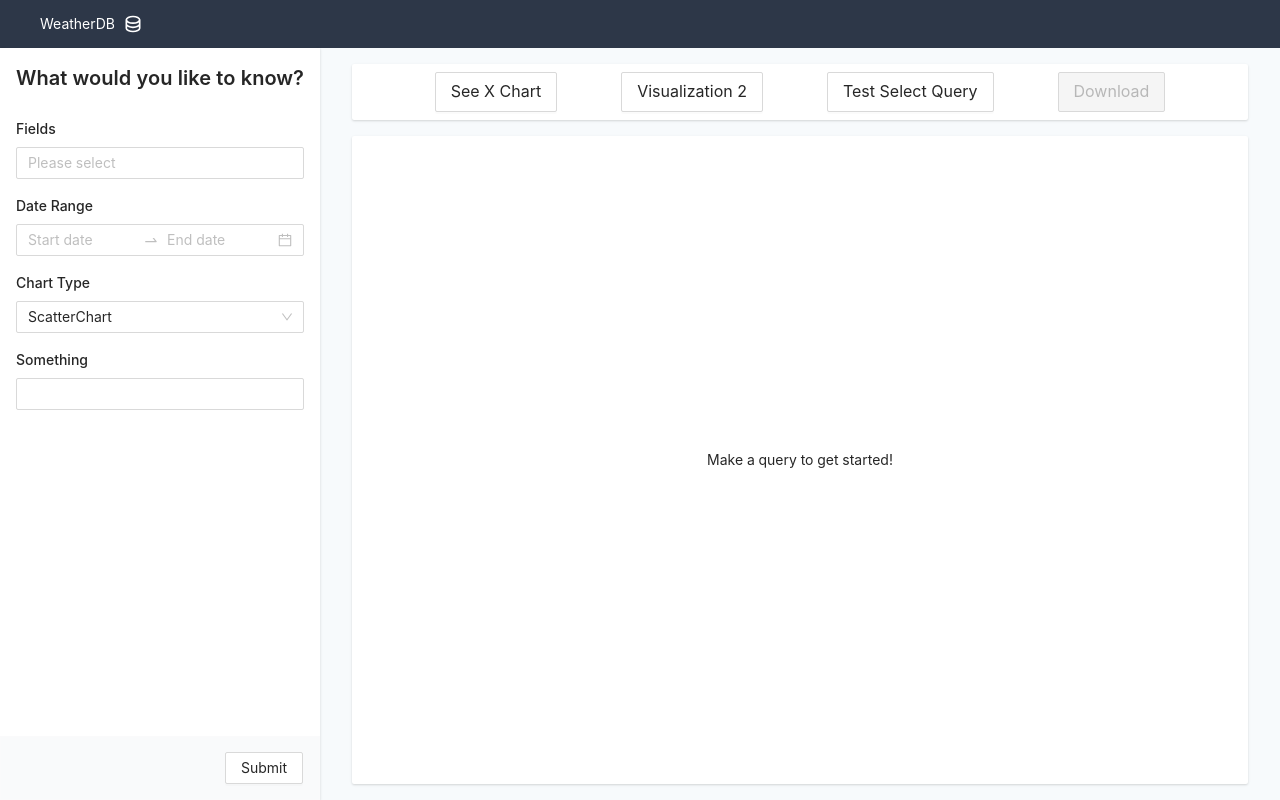
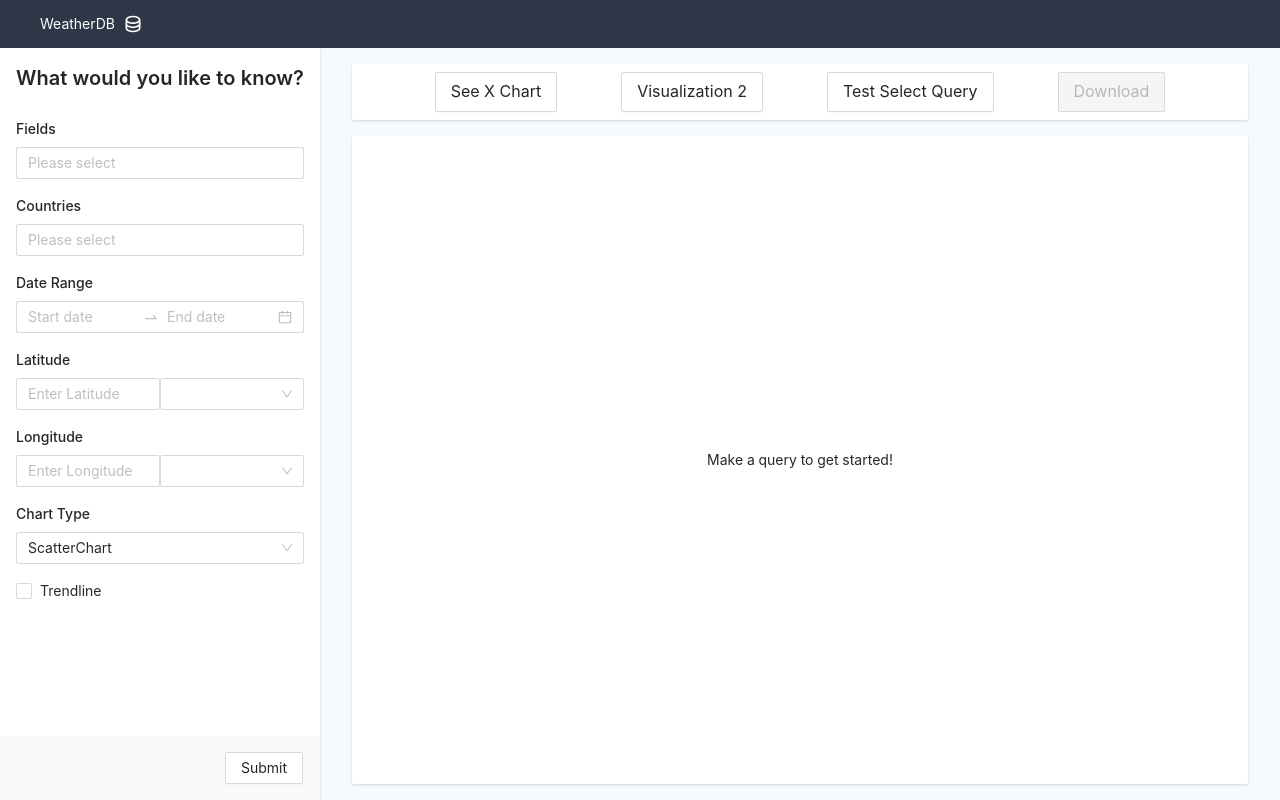
Before and after one commit to georgekolasa/weatherdb, a React (Create React App) app in the folder frontend/: page /query in a window 1280 px wide. Built offline with nearby package versions, Linux system fonts and the light colour scheme.

Commit message:
Added form options for query builder, made test query/chart more elegant

```diff
--- a/frontend/src/components/QueryBuilder/QueryForm.js
+++ b/frontend/src/components/QueryBuilder/QueryForm.js
@@ -1,7 +1,7 @@
 import React from 'react';
-import { Select, Input, Form, Space, DatePicker } from 'antd';
+import { Select, Input, Form, Space, DatePicker, Checkbox } from 'antd';
 import { useStore } from '../../stores';
-import { CHART_TYPES, dbFields } from '../../util/constants';
+import { CHART_TYPES, dbFields, countries } from '../../util/constants';
 import shallow from 'zustand/shallow';
 import './styles/Form.css';
 
@@ -14,10 +14,10 @@ const fakeDatabaseColOptions = Array.from({ length: 5 }, (_, index) => (
 ));
 
 export default function QueryForm() {
-  const { chartConfig, setQueryData } = useStore(
+  const { chartOptions, chartConfig } = useStore(
     (state) => ({
-      setQueryData: state.setQueryData,
       chartConfig: state.chartConfig,
+      chartOptions: state.chartOptions,
     }),
     shallow
   );
@@ -25,7 +25,9 @@ export default function QueryForm() {
   function onSubmit(data) {
     console.log(data);
   }
-
+  function toggleTrendline() {
+    // TODO: implement me
+  }
   function testDateChange(range) {
     if (range && Array.isArray(range)) {
       const from = range[0].format('YYYY-MM-DD');
@@ -57,12 +59,42 @@ export default function QueryForm() {
             {fakeDatabaseColOptions}
           </Select>
         </div>
-
+        <div>
+          <h4>Countries</h4>
+          <Select
+            mode="multiple"
+            // allowClear
+            style={{ width: '100%' }}
+            placeholder="Please select"
+            // value = {}
+            options={countries}
+          >
+          </Select>
+        </div>
         <div>
           <h4>Date Range</h4>
           <RangePicker onChange={testDateChange} />
         </div>
-
+        <Input.Group>
+          <div>
+            <h4>Latitude</h4>
+            <Select style={{width: '50%'}}>
+              <Option value='lessThan'>Less than</Option>
+              <Option value='greaterThan'>Greater than</Option>
+            </Select>
+            <Input style={{width: '50%'}} placeholder='Enter Latitude'/>
+          </div>
+        </Input.Group>
+        <Input.Group>
+          <div>
+            <h4>Longitude</h4>
+            <Select style={{width: '50%'}}>
+              <Option value='lessThan'>Less than</Option>
+              <Option value='greaterThan'>Greater than</Option>
+            </Select>
+            <Input style={{width: '50%'}} placeholder='Enter Longitude'/>
+          </div>
+        </Input.Group>
         <div>
           <h4>Chart Type</h4>
           <Select
@@ -76,8 +108,11 @@ export default function QueryForm() {
         </div>
 
         <div>
-          <h4>Something</h4>
-          <Input />
+          <Checkbox
+            name = "Trendline"
+            onChange={toggleTrendline}>
+              Trendline
+          </Checkbox>
         </div>
       </Space>
     </Form>
--- a/frontend/src/stores/index.js
+++ b/frontend/src/stores/index.js
@@ -6,13 +6,19 @@ export const useStore = create((set) => ({
   // STORE VARIABLES
 
   queryData: null,
-  query: `SELECT LATITUDE, LONGITUDE FROM GARMON.STATION WHERE ROWNUM < 100`,
+  query: `SELECT EXTRACT(YEAR FROM DATE_TAKEN), ROUND(AVG(VALUE),2)
+  FROM GARMON.READING INNER JOIN
+  GARMON.STATION USING(STATION_ID)
+  WHERE ELEMENT='TAVG' AND COUNTRY='UK'
+  AND EXTRACT (YEAR FROM DATE_TAKEN) > 1974
+  GROUP BY EXTRACT (YEAR FROM DATE_TAKEN)
+  ORDER BY EXTRACT (YEAR FROM DATE_TAKEN)`,
   loading: false,
   chartOptions: {
-    title: 'Title',
-    hAxis: {},
-    vAxis: {},
-    trendlines: {},
+    title: 'Average Daily Temperatures in the United Kingdom, 1975 - Present',
+    hAxis: { title: 'Year', minValue: 1975},
+    vAxis: { title: 'Temperature (0.1 C)' },
+    trendlines: { 0: {}, color: 'orange' },
     legend: 'none',
   },
   chartConfig: {
--- a/frontend/src/util/constants.js
+++ b/frontend/src/util/constants.js
@@ -1,5 +1,8 @@
 export const CHART_TYPES = {
   SCATTER: 'ScatterChart',
+  LINE: 'LineChart',
+  CALENDAR: 'Calendar',
+  BAR: 'BarChart'
 };
 
 export const TREND_TYPES = {
@@ -9,6 +12,20 @@ export const TREND_TYPES = {
 };
 
 export const dbFields = [
-  { label: 'LATITUDE', value: 'LATITUDE' },
-  { label: 'LONGITUDE', value: 'LONGITUDE' },
+  { label: 'Maximum Temperature', value: 'TMAX'},
+  { label: 'Minimum Temperature', value: 'TMIN'},
+  { label: 'Average Temperature', value: 'TAVG'},
+  { label: 'Average Wind Speed', value: 'AWND'},
+  { label: 'Tornadoes', value: 'WT10'},
+  { label: 'Precipitation', value: 'PRCP'},
+  { label: 'Snowfall', value: 'SNOW'},
+  { label: 'Snow depth', value: 'SNWD'},
 ];
+
+export const countries = [
+  {label: 'United States', value: 'US'},
+  {label: 'United Kingdom', value: 'UK'},
+  {label: 'Antarctica', value: 'AY'},
+  {label: 'Iceland', value: 'IC'},
+  {label: 'Canada', value: 'CA'}
+]
```
